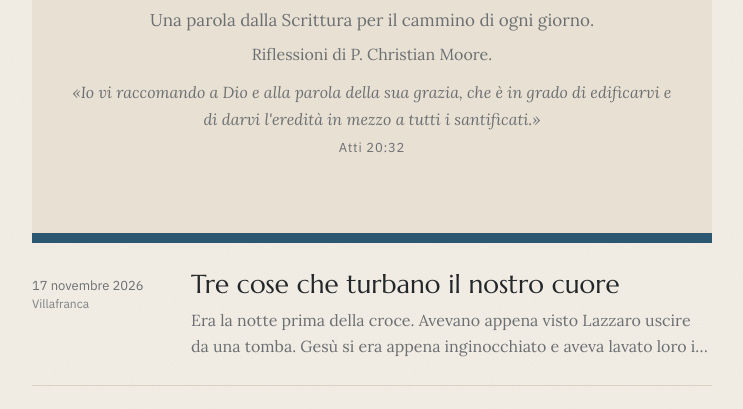
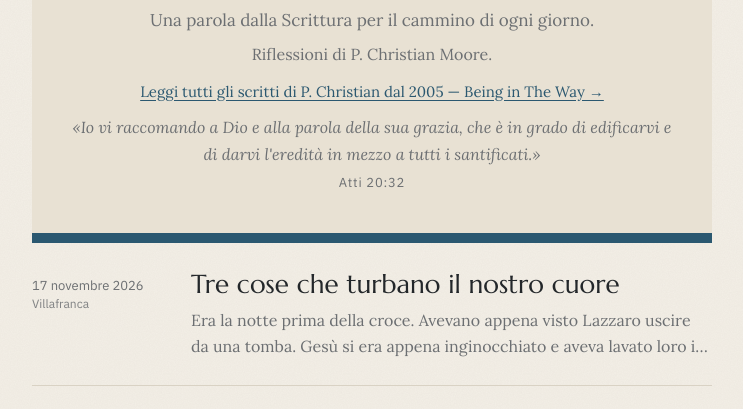
Before and after one commit to ChiesaEverGrace/evergrace.it, a plain HTML site: page manna/index.html in a window 1280 px wide. Shown: the part 325-734 px from the top of the page, without its empty margins (268-1011 px from the left). Drawn offline with Linux system fonts and the light colour scheme.

Commit message:
Manna per Oggi: link to Christian's blog archive (2005–today)
Co-Authored-By: Claude Opus 5.5 <noreply@anthropic.com>
Claude-Session: https://claude.ai/code/session_01XCMeKb3pbwT8xEnHfXyvM2

```diff
--- a/manna/index.html
+++ b/manna/index.html
@@ -82,6 +82,7 @@ html[lang="it"] .nav-en,html[lang="en"] .nav-it{display:none}
 .mast .lede{margin:16px 0 0;color:var(--muted);font-size:17px;max-width:34em}
 :root[data-look="pietra"] .mast .lede{margin-inline:auto}
 .credit{color:var(--muted);font-size:16px;margin:6px 0 0}
+.bloglink{margin:10px 0 0;font-size:15px}.bloglink a{color:var(--accent,inherit);text-underline-offset:3px}
 .verse-ref{display:block;font-style:normal;font-family:var(--sans);font-size:13px;letter-spacing:.06em;margin-top:4px}
 .verse{font-style:italic;color:var(--muted);font-size:16px;margin:10px 0 0}
 .persiana{height:44px;background:repeating-linear-gradient(180deg,var(--accent) 0 5px,color-mix(in srgb,var(--accent) 72%,#000) 5px 7px,var(--panel) 7px 10px);border-top:4px solid var(--accent)}
@@ -1644,10 +1645,10 @@ May this truth quiet your heart today:
 POSTS.sort((a,b) => b.date.localeCompare(a.date));
 
 const UI = {
-  it:{series:"Manna per Oggi", lede:"Una parola dalla Scrittura per il cammino di ogni giorno.", credit:"Riflessioni di P. Christian Moore.", verse:"«Io vi raccomando a Dio e alla parola della sua grazia, che è in grado di edificarvi e di darvi l'eredità in mezzo a tutti i santificati.»", verseRef:"Atti 20:32",
+  it:{series:"Manna per Oggi", lede:"Una parola dalla Scrittura per il cammino di ogni giorno.", credit:"Riflessioni di P. Christian Moore.", blog:"Leggi tutti gli scritti di P. Christian dal 2005 — Being in The Way →", verse:"«Io vi raccomando a Dio e alla parola della sua grazia, che è in grado di edificarvi e di darvi l'eredità in mezzo a tutti i santificati.»", verseRef:"Atti 20:32",
       back:"Tutti i devozionali", by:"P. Christian Moore", prev:"Precedente", next:"Successivo", refs:"RIF.", missing:"Devozionale non trovato.",
       foot:"<strong>Chiesa EverGrace</strong> · Missione Sicilia · Messina<span style=\"display:block;margin-top:10px;font-size:12px;line-height:1.5;color:var(--muted);max-width:640px\">Tutti i contenuti di questo sito sono nostri, scritti e realizzati dal team di Chiesa EverGrace. Utilizziamo strumenti di intelligenza artificiale per aiutarci a correggere la grammatica, rendere il testo più scorrevole e migliorare la qualità della grafica.</span>", looks:"Anteprima stile", waTitle:"Restiamo in contatto", waText:"Inquadra il codice per entrare nel nostro gruppo WhatsApp e ricevere più informazioni.", waLink:"Sei sul telefono? Apri il gruppo →", bookKicker:"Un libretto per te", bookTitle:"Lascia semplicemente che Dio ti ami", bookDesc:"Un breve libretto sull'amore di Dio, che ci ha amati quando eravamo ancora peccatori.", bookCta:"Leggi il libretto →", bookCredit:"Titolo originale: Just Let God Love You, © 1996 Grace Publications, ministero di Greater Grace World Outreach. Traduzione italiana di Chiesa EverGrace.", bookOrig:"Originale inglese (PDF)", waAlt:"Codice QR WhatsApp di Chiesa EverGrace", count:n=>n+" devozionali", locale:"it-IT"},
-  en:{series:"Manna For Today", lede:"A word from Scripture for the daily walk.", credit:"Reflections by P. Christian Moore.", verse:"“I commend you to God and to the word of His grace, which is able to build you up and give you an inheritance among all those who are sanctified.”", verseRef:"Acts 20:32",
+  en:{series:"Manna For Today", lede:"A word from Scripture for the daily walk.", credit:"Reflections by P. Christian Moore.", blog:"Read all of P. Christian's writings back to 2005 — Being in The Way →", verse:"“I commend you to God and to the word of His grace, which is able to build you up and give you an inheritance among all those who are sanctified.”", verseRef:"Acts 20:32",
       back:"All devotionals", by:"P. Christian Moore", prev:"Previous", next:"Next", refs:"REF", missing:"Devotional not found.",
       foot:"<strong>Chiesa EverGrace</strong> · Missione Sicilia · Messina<span style=\"display:block;margin-top:10px;font-size:12px;line-height:1.5;color:var(--muted);max-width:640px\">All content on this site is our own, written and designed by the Chiesa EverGrace team. We use AI tools to help check grammar, smooth the flow of the text and improve the quality of our graphics.</span>", looks:"Style preview", waTitle:"Stay in touch", waText:"Scan the code to join our WhatsApp group for more information.", waLink:"On your phone? Open the group →", bookKicker:"A booklet for you", bookTitle:"Just Let God Love You", bookDesc:"A short booklet on the love of God, who loved us while we were still sinners.", bookCta:"Read the booklet →", bookCredit:"Original title: Just Let God Love You, © 1996 Grace Publications, a ministry of Greater Grace World Outreach. Italian translation by Chiesa EverGrace.", bookOrig:"English original (PDF)", waAlt:"Chiesa EverGrace WhatsApp QR code", count:n=>n+" devotionals", locale:"en-GB"}
 };
@@ -1709,7 +1710,7 @@ const look = "pietra";
 function showIndex(){
   const t = UI[lang];
   document.title = t.series;
-  view.innerHTML = `<header class="mast"><div class="mast-in"><div class="mast-text"><p class="kicker">Chiesa EverGrace · Messina</p><h1>${t.series.replace(/(Oggi|Today)$/,"<em>$1</em>")}</h1><p class="lede">${esc(t.lede)}</p><p class="credit">${esc(t.credit)}</p><p class="verse">${esc(t.verse)}<span class="verse-ref">${esc(t.verseRef)}</span></p></div></div><div class="persiana" aria-hidden="true"></div></header>
+  view.innerHTML = `<header class="mast"><div class="mast-in"><div class="mast-text"><p class="kicker">Chiesa EverGrace · Messina</p><h1>${t.series.replace(/(Oggi|Today)$/,"<em>$1</em>")}</h1><p class="lede">${esc(t.lede)}</p><p class="credit">${esc(t.credit)}</p><p class="bloglink"><a href="https://christianhmoore.org/blog/" target="_blank" rel="noopener">${esc(t.blog)}</a></p><p class="verse">${esc(t.verse)}<span class="verse-ref">${esc(t.verseRef)}</span></p></div></div><div class="persiana" aria-hidden="true"></div></header>
   <ul class="list">${POSTS.map(p => `<li><a class="entry" href="#${p.id}"><div class="when">${fmtDate(p.date)}${p.place ? `<span>${esc(p.place[lang].split(",")[0])}</span>` : ""}</div><div class="body"><h2>${inline(p[lang].title)}</h2><p>${esc(excerpt(p[lang].body))}</p></div></a></li>`).join("")}</ul>`;
 }
 
```
